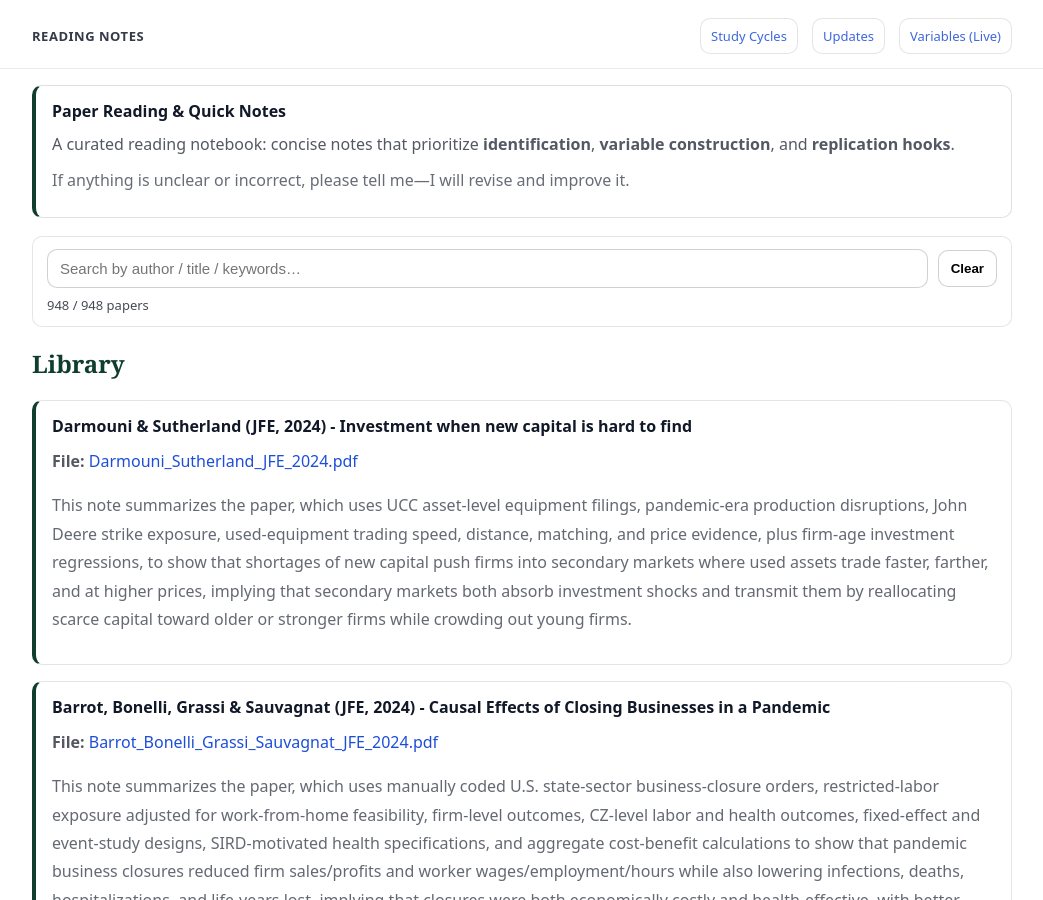
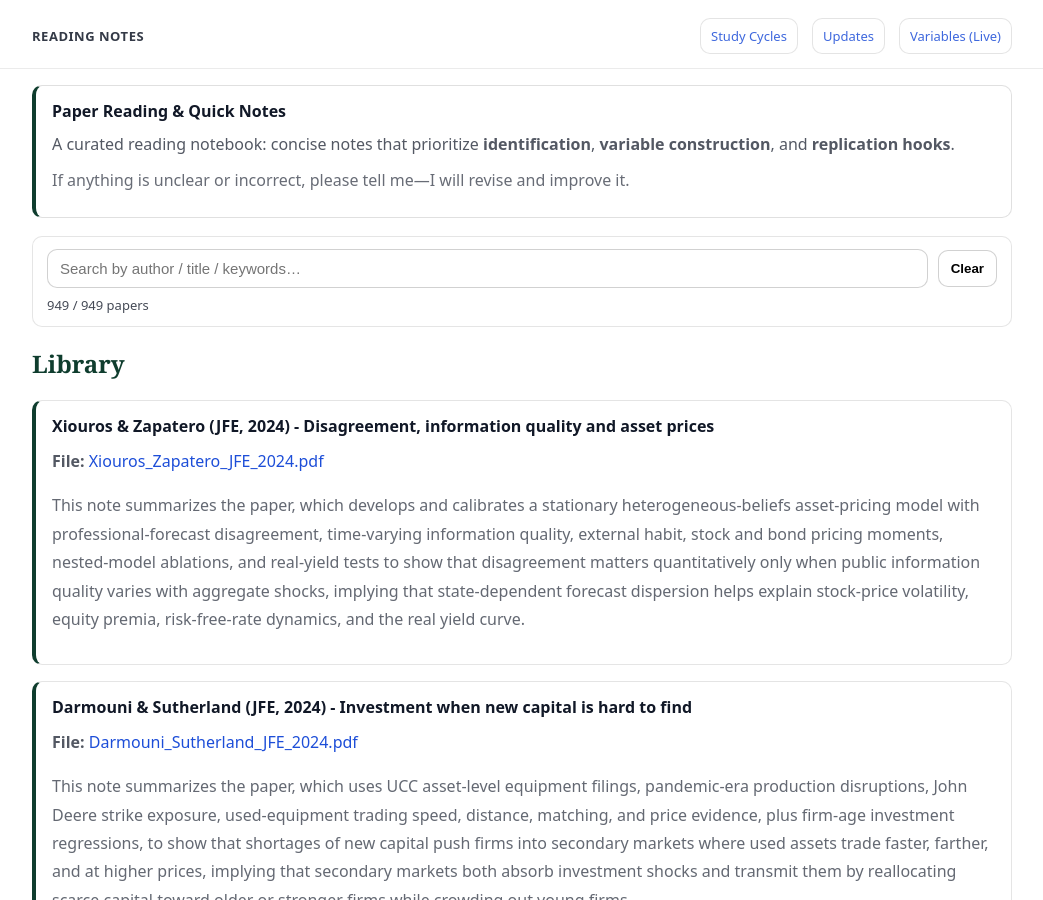
Before and after one commit to yaxinzn/study-archive, a Jekyll site: the page built from reading/index.md, in a window 1280 px wide and 900 px high. Shown: the whole window, without its empty margins (118-1161 px from the left). Built offline with Jekyll 4.4.1, drawn with Linux system fonts in a browser that asks for light colours.

Commit message:
Reading: add/update Xiouros_Zapatero_JFE_2024.pdf

```diff
--- a/_data/reading.yml
+++ b/_data/reading.yml
@@ -1,3 +1,7 @@
+- title: "Xiouros & Zapatero (JFE, 2024) - Disagreement, information quality and asset prices"
+  file: "Xiouros_Zapatero_JFE_2024.pdf"
+  desc: "This note summarizes the paper, which develops and calibrates a stationary heterogeneous-beliefs asset-pricing model with professional-forecast disagreement, time-varying information quality, external habit, stock and bond pricing moments, nested-model ablations, and real-yield tests to show that disagreement matters quantitatively only when public information quality varies with aggregate shocks, implying that state-dependent forecast dispersion helps explain stock-price volatility, equity premia, risk-free-rate dynamics, and the real yield curve."
+
 - title: "Darmouni & Sutherland (JFE, 2024) - Investment when new capital is hard to find"
   file: "Darmouni_Sutherland_JFE_2024.pdf"
   desc: "This note summarizes the paper, which uses UCC asset-level equipment filings, pandemic-era production disruptions, John Deere strike exposure, used-equipment trading speed, distance, matching, and price evidence, plus firm-age investment regressions, to show that shortages of new capital push firms into secondary markets where used assets trade faster, farther, and at higher prices, implying that secondary markets both absorb investment shocks and transmit them by reallocating scarce capital toward older or stronger firms while crowding out young firms."
```
Also changed, not shown: 1 other file.
